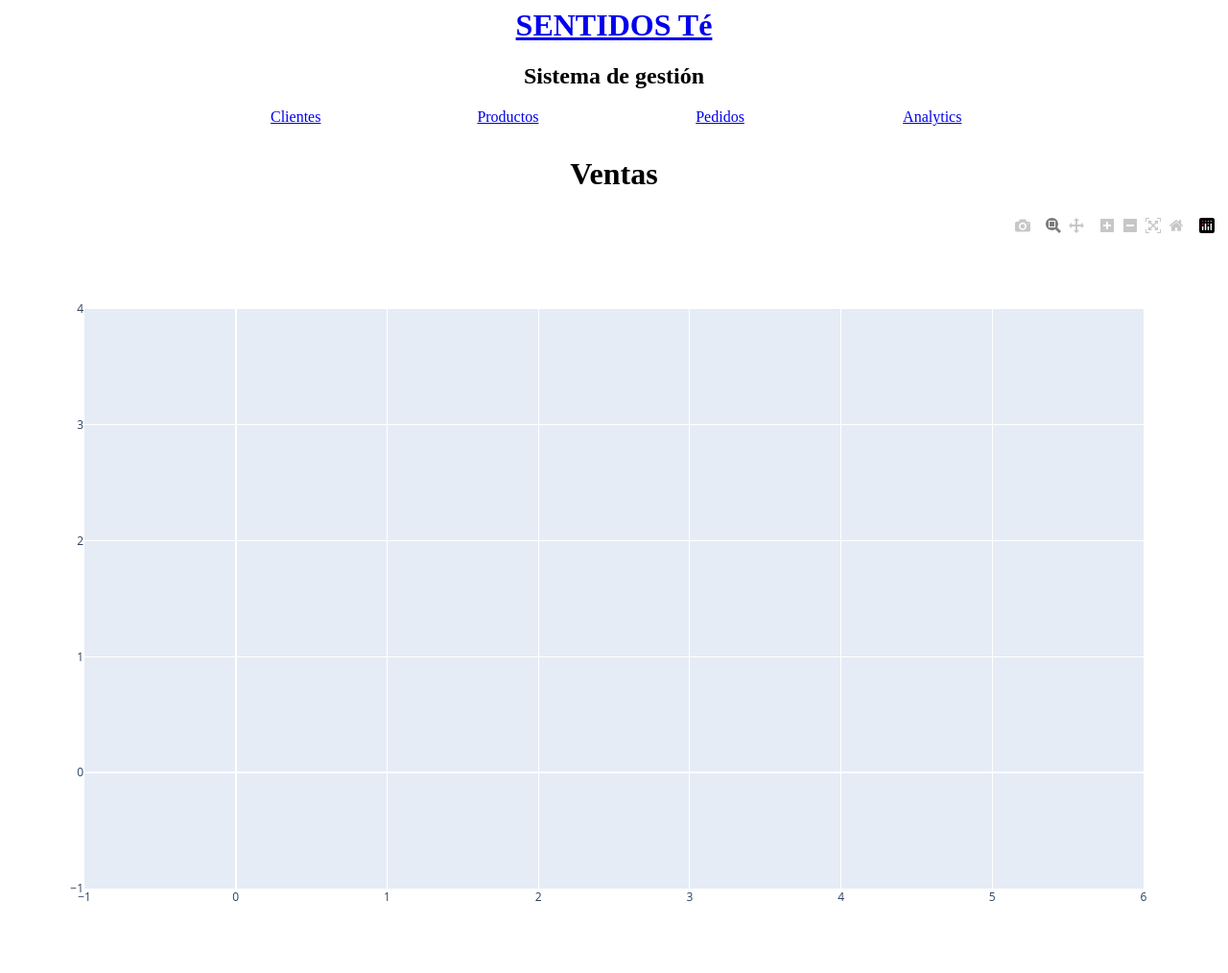
After one commit to ptdrow/GesTea, a Django app: page /analytics/ in a window 1280 px wide. The commit adds this page. Shown: the whole page at 96% size. Run offline with Django 3.2, Linux system fonts and the light colour scheme; data that the repository does not hold is empty; some libraries are stand-ins or nearby versions; some web fonts are replaced.

Commit message:
Agregada la página de Analytics y un gráfico de ventas

```diff
--- a/gestor/static/css/teasite.css
+++ b/gestor/static/css/teasite.css
@@ -50,7 +50,7 @@ div.contact {
    margin-left: 5%;
    margin-right: 5%;
    float: left;
-   width: 23%;
+   width: 15%;
    display: inline-block;
    text-align: center;
 }
--- /dev/null
+++ b/gestor/templates/analytics.html
@@ -0,0 +1,9 @@
+{% extends 'base.html' %}
+{% block analytics %}<script src="https://cdn.plot.ly/plotly-latest.min.js"></script>{% endblock %}
+{% block title %}Analytics{% endblock %}
+{% block content %}
+  <h1>Ventas</h1>
+   {% autoescape off %}
+       {{ plotly }}
+   {% endautoescape %}
+{% endblock %}
--- a/gestor/templates/base.html
+++ b/gestor/templates/base.html
@@ -4,6 +4,7 @@
         <title>GesTea - {% block title %}Sistema de gestión de té{% endblock %}</title>
         <link rel="stylesheet" href="{% static 'css/teasite.css' %}">
         <link href="//fonts.googleapis.com/css?family=Gayathri" rel="stylesheet" type="text/css">
+        {% block analytics %}{% endblock %}
     </head>
     <body>
         <div class="page-header">
@@ -13,6 +14,7 @@
                 <div id="nav1" class="nav-item"><a href="/clientes/">Clientes</a></div>
                 <div id="nav2" class="nav-item"><a href="/productos/">Productos</a></div>
                 <div id="nav3" class="nav-item"><a href="/pedidos/" >Pedidos</a></div>
+                <div id="nav4" class="nav-item"><a href="/analytics/" >Analytics</a></div>
             </div>
         </div>
         <div>
--- a/gestor/urls.py
+++ b/gestor/urls.py
@@ -9,4 +9,5 @@ urlpatterns = [
    path('productos/', views.product_list, name='product_list'),
    path('shop/<int:pk>/pedido', views.crear_pedido, name='crear_pedido'),
    path('shop/<int:pk>/', views.shop_details, name='shop_details'),
+   path('analytics/', views.analytics, name='analytics'),
 ]
--- a/gestor/views.py
+++ b/gestor/views.py
@@ -3,6 +3,9 @@ from .models import Cliente, Coleccion, Contacto, Pedido, Presentacion, Producto
 from django.http import HttpResponse
 from .forms import PedidosForm, BarriosForm
 from decimal import Decimal
+from plotly.offline import plot
+import plotly.graph_objs as go
+from django.db.models import Sum
 
 
 def homepage(request):
@@ -96,3 +99,20 @@ def crear_pedido(request, pk):
 
    form = PedidosForm()
    return render(request, 'crear_pedido.html', {'form': form, 'shop': shop, 'pedido':pedido})
+
+def analytics(request):
+   w_data = Pedido.objects.all().values('fecha_creacion').annotate(data_sum=Sum('total_price')).order_by()
+   fechas = []
+   montos = []
+   for day in w_data:
+      fechas.append(day['fecha_creacion'])
+      montos.append(day['data_sum'])
+   fig = go.Figure()
+   scatter = go.Scatter(x=fechas, y=montos,
+                            mode='lines', name='test',
+                            opacity=0.8, marker_color='green')
+   fig.add_trace(scatter)
+   fig.update_layout(xaxis_tickformat = '%Y-%m-%d')
+   plot_div = plot(fig,output_type='div',include_plotlyjs=False)
+
+   return render(request, 'analytics.html', {'plotly': plot_div})
```
